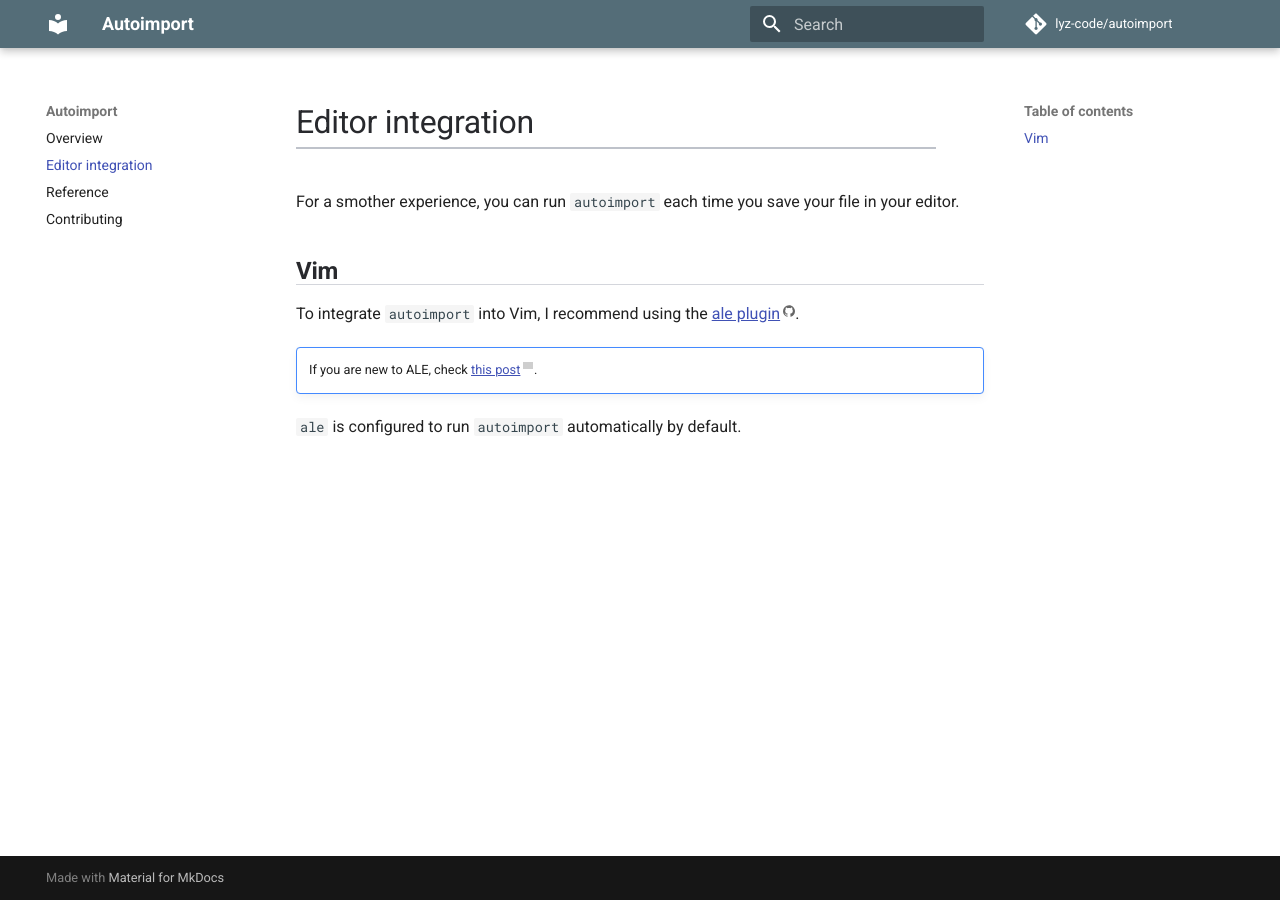
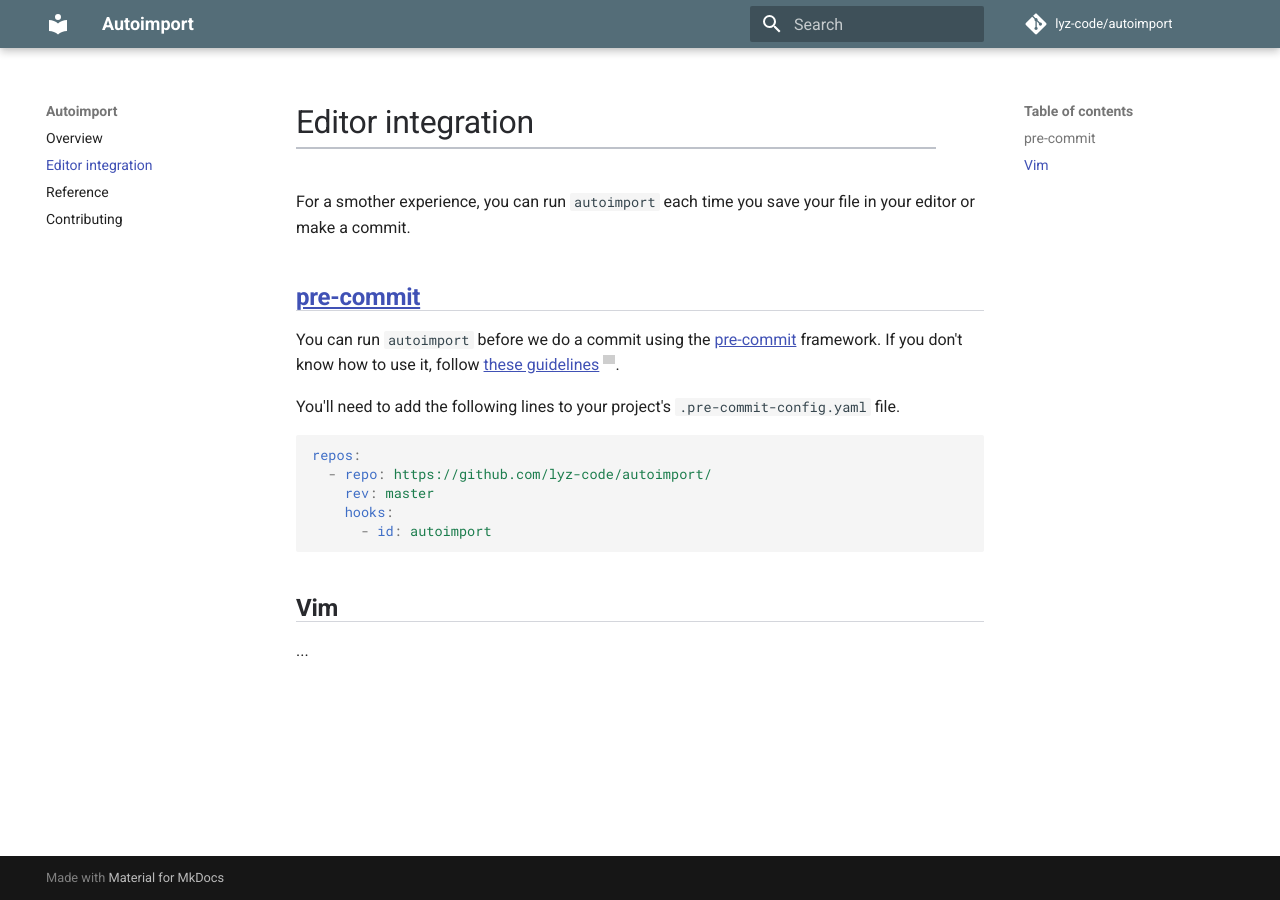
Before and after one commit to lyz-code/autoimport, an MkDocs documentation site: the page built from docs/editor_integration.md, in a window 1280 px wide. Built offline with MkDocs 1.6.1 and Material for MkDocs 9.7.7, drawn with Linux system fonts in a browser that asks for light colours; comment, search, counter and statistics services are not loaded; grey boxes are pictures that could not be loaded.

Commit message:
Update documentation on editor integration

````diff
--- a/docs/editor_integration.md
+++ b/docs/editor_integration.md
@@ -1,14 +1,23 @@
 For a smother experience, you can run `autoimport` each time you save your file
-in your editor.
+in your editor or make a commit.
+
+# [pre-commit](https://pre-commit.com/)
+
+You can run `autoimport` before we do a commit using the
+[pre-commit](https://pre-commit.com/) framework. If you don't know how to use
+it, follow [these
+guidelines](https://lyz-code.github.io/blue-book/devops/ci/#configuring-pre-commit).
+
+You'll need to add the following lines to your project's
+`.pre-commit-config.yaml` file.
+
+```yaml
+repos:
+  - repo: https://github.com/lyz-code/autoimport/
+    rev: master
+    hooks:
+      - id: autoimport
+```
 
 # Vim
-
-To integrate `autoimport` into Vim, I recommend using the [ale
-plugin](https://github.com/dense-analysis/ale).
-
-!!! note ""
-
-    If you are new to ALE, check [this
-    post](https://lyz-code.github.io/blue-book/linux/vim/vim_plugins/#ale).
-
-`ale` is configured to run `autoimport` automatically by default.
+...
````
